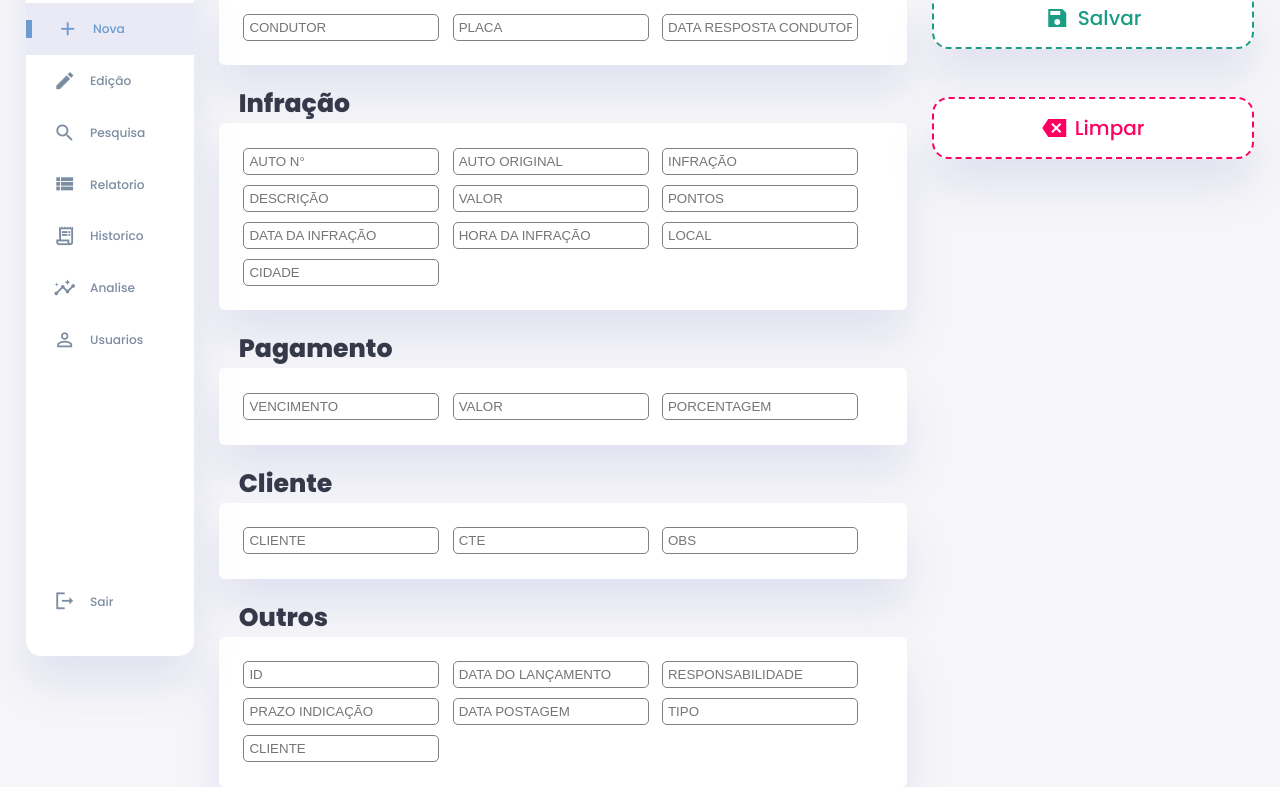
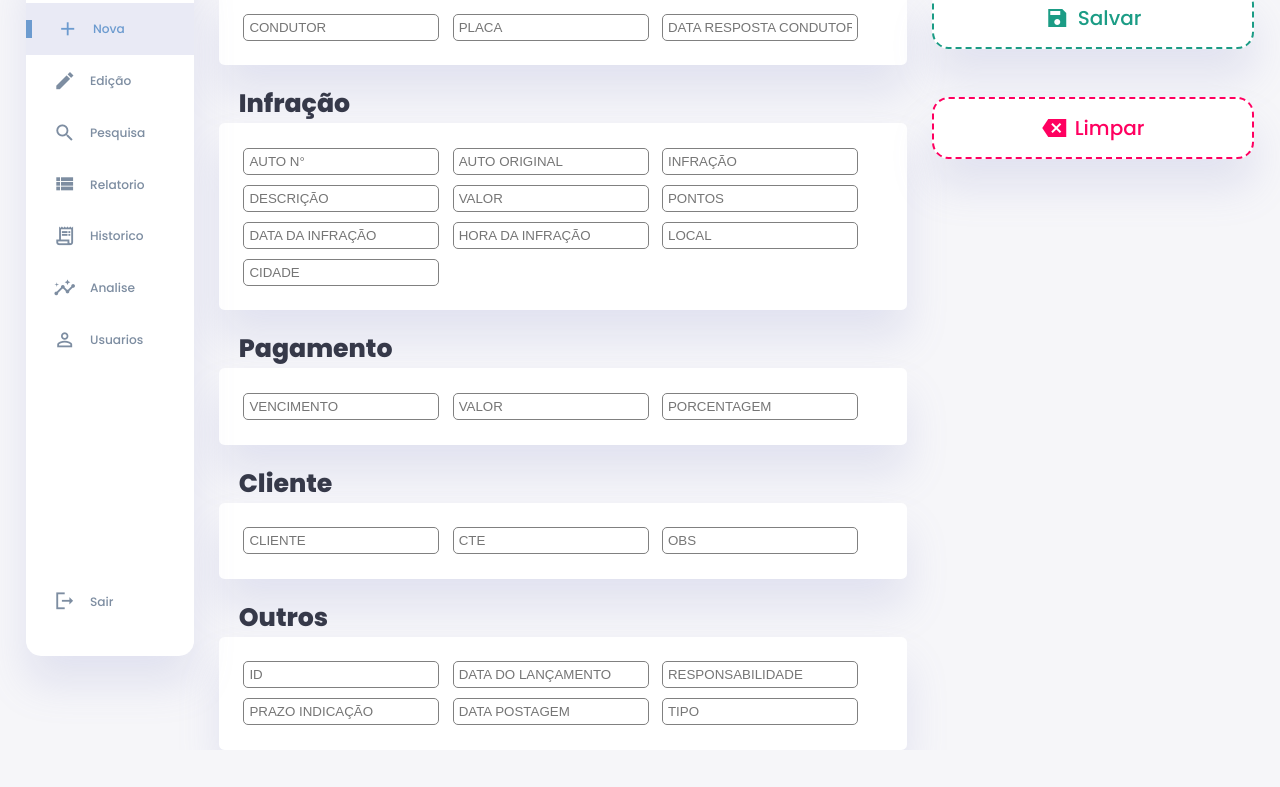
Before and after one commit to playxis7/Sistema, a plain HTML site: page nova.html in a window 1280 px wide. Shown: the part 119-906 px from the top of the page. After the commit the page ends 869 px from the top, so only its background shows below. Drawn offline with Linux system fonts and the light colour scheme.

Commit message:
nova.html

```diff
--- a/nova.html
+++ b/nova.html
@@ -132,7 +132,6 @@
                     <input placeholder="PRAZO INDICAÇÃO" class="campos">
                     <input placeholder="DATA POSTAGEM" class="campos">
                     <input placeholder="TIPO" class="campos">
-                    <input placeholder="CLIENTE" class="campos">
                 </div>
             </form>
         </section>
```
